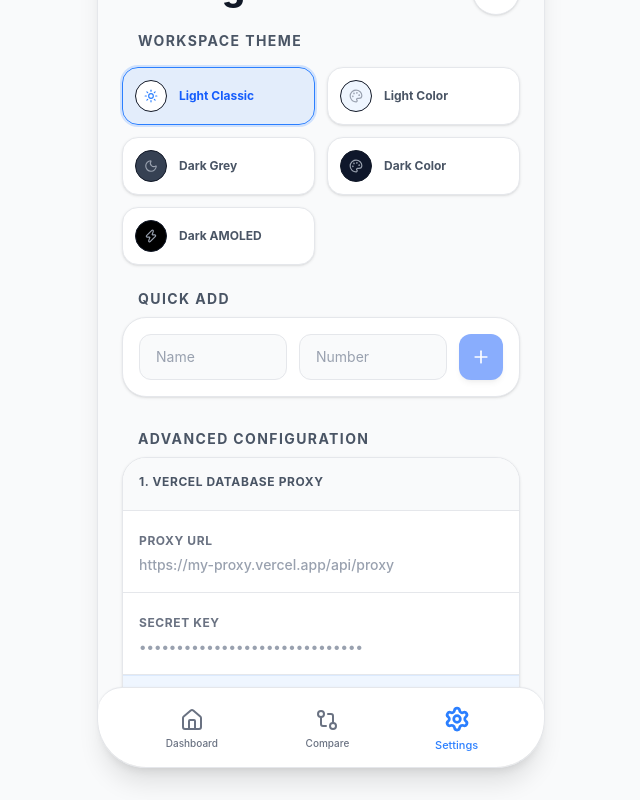
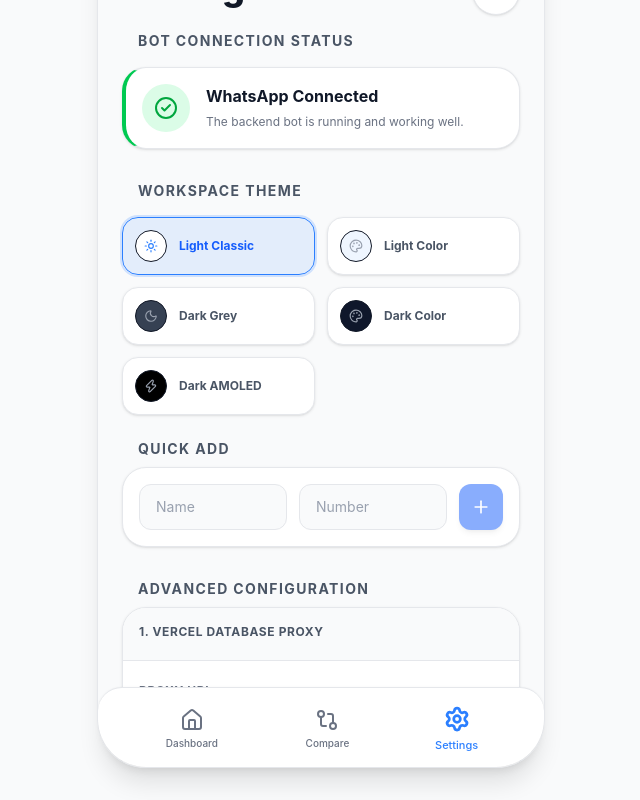
Before and after one commit to rajaganapathy2000/whatsapp-tracker-aio, a React (Vite) app in the folder ui/: page / in a window 1280 px wide. Both pictures are taken after a click on the button "Settings". Shown: the part 114-914 px from the top of the page, without its empty margins (319-959 px from the left). Built offline with nearby package versions, Linux system fonts and the light colour scheme.

Commit message:
Settings - Whatsapp Connection Status Added

```diff
--- a/ui/src/App.jsx
+++ b/ui/src/App.jsx
@@ -341,6 +341,7 @@ export default function App() {
               isDarkMode={isDarkMode} setIsDarkMode={setIsDarkMode}
               currentTheme={currentTheme} setCurrentTheme={setCurrentTheme}
               newTarget={newTarget} setNewTarget={setNewTarget} handleAddTarget={handleAddTarget} pingStats={pingStats} mongoFetch={mongoFetch}
+              botStatus={botStatus} // Passed down to SettingsView
             />
           )}
         </div>
@@ -885,7 +886,7 @@ const CompareView = memo(function CompareView({ targets, mongoFetch, apiConfig }
   );
 });
 
-const SettingsView = memo(function SettingsView({ apiConfig, setApiConfig, isDarkMode, setIsDarkMode, currentTheme, setCurrentTheme, newTarget, setNewTarget, handleAddTarget, pingStats, mongoFetch }) {
+const SettingsView = memo(function SettingsView({ apiConfig, setApiConfig, isDarkMode, setIsDarkMode, currentTheme, setCurrentTheme, newTarget, setNewTarget, handleAddTarget, pingStats, mongoFetch, botStatus }) {
   const themes = [
     { id: 'light-classic', name: 'Light Classic', icon: <Sun size={18} />, color: 'bg-white' },
     { id: 'light-colorful', name: 'Light Color', icon: <Palette size={18} />, color: 'bg-blue-50' },
@@ -905,6 +906,26 @@ const SettingsView = memo(function SettingsView({ apiConfig, setApiConfig, isDar
   return (
     <div className="p-6 pt-12 animate-in fade-in slide-in-from-bottom-4 duration-500 relative z-10 mb-24">
       <h1 className="text-4xl font-extrabold tracking-tight mb-6">Settings</h1>
+
+      {/* NEW: Bot Connection Status Card */}
+      <div className="mb-8">
+        <h3 className="text-sm font-bold text-gray-600 dark:text-gray-400 uppercase tracking-widest mb-4 ml-4">Bot Connection Status</h3>
+        <div className={`glass-card p-4 flex items-center space-x-4 border-l-4 transition-all duration-300 ${botStatus.status === 'connected' ? 'border-l-green-500' : 'border-l-red-500'}`}>
+          <div className={`p-3 rounded-full ${botStatus.status === 'connected' ? 'bg-green-100 text-green-600 dark:bg-green-900/30 dark:text-green-400' : 'bg-red-100 text-red-600 dark:bg-red-900/30 dark:text-red-400'}`}>
+            {botStatus.status === 'connected' ? <CheckCircle2 size={24} /> : <QrCode size={24} />}
+          </div>
+          <div className="flex-1">
+            <h4 className="font-bold text-gray-900 dark:text-white">
+              {botStatus.status === 'connected' ? 'WhatsApp Connected' : 'WhatsApp Disconnected'}
+            </h4>
+            <p className="text-xs text-gray-500 dark:text-gray-400 mt-1 leading-relaxed">
+              {botStatus.status === 'connected'
+                ? 'The backend bot is running and working well.'
+                : 'Bot is waiting for QR login. Check the overlay.'}
+            </p>
+          </div>
+        </div>
+      </div>
 
       <div className="mb-6">
         <h3 className="text-sm font-bold text-gray-600 dark:text-gray-400 uppercase tracking-widest mb-4 ml-4">Workspace Theme</h3>
```
